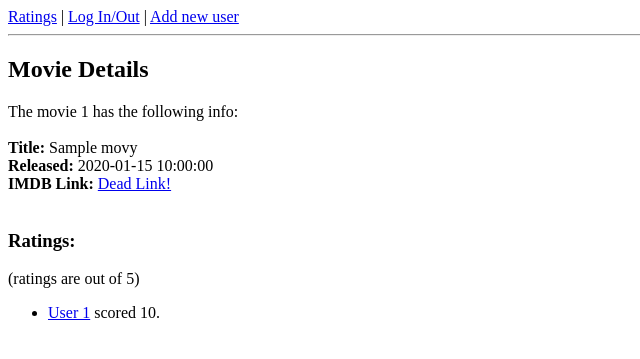
After one commit to ambeale/ratings, a Flask app: page /movies/1 in a window 1280 px wide. The commit adds this page. Shown: the top 359 px of the page, without its empty margins (0-640 px from the left). Run offline with Flask 2, Linux system fonts and the light colour scheme; tables that the repository leaves empty hold one stand-in row (values such as "Sample post").

Commit message:
Working on movie details page

```diff
--- a/server.py
+++ b/server.py
@@ -82,6 +82,15 @@ def movie_list():
 
     return render_template('movie_list.html', movies=movies)
 
+
+@app.route('/movies/<movie_id>')
+def show_movie(movie_id):
+    """Show page about movie"""
+
+    movie = Movie.query.filter(Movie.movie_id == movie_id).first()
+
+    return render_template("movie_info.html", movie=movie)
+
 @app.route('/login-form')
 def login_page():
     """Show login form"""
--- /dev/null
+++ b/templates/movie_info.html
@@ -0,0 +1,21 @@
+{% extends 'base.html' %}
+{% block content %}
+
+<h2>Movie Details</h2>
+
+The movie {{ movie.movie_id }} has the following info:<br><br>
+
+
+<strong>Title:</strong> {{ movie.title }} <br>
+<strong>Released:</strong> {{ movie.released_at }}<br>
+<strong>IMDB Link:</strong> <a href="{{ movie.imdb_url }}">Dead Link!</a><br><br>
+
+<h3>Ratings: </h3>
+(ratings are out of 5)
+<ul>
+{% for rating in movie.ratings %}
+<li><a href="/users/{{ rating.user.user_id }}">User {{ rating.user.user_id }}</a> scored {{ rating.score}}.</li>
+{% endfor %}
+</ul>
+
+{% endblock %}
--- a/templates/user_info.html
+++ b/templates/user_info.html
@@ -11,7 +11,7 @@ The user {{ user.user_id }} has the following info:<br><br>
 <h3>Ratings: </h3>
 <ul>
 {% for rating in user.ratings %}
-<li>{{ rating.movie.title }}: {{ rating.score}}</li>
+<li><a href="/movies/{{ rating.movie.movie_id }}">{{ rating.movie.title }}:</a> {{ rating.score}}</li>
 {% endfor %}
 </ul>
 
```
